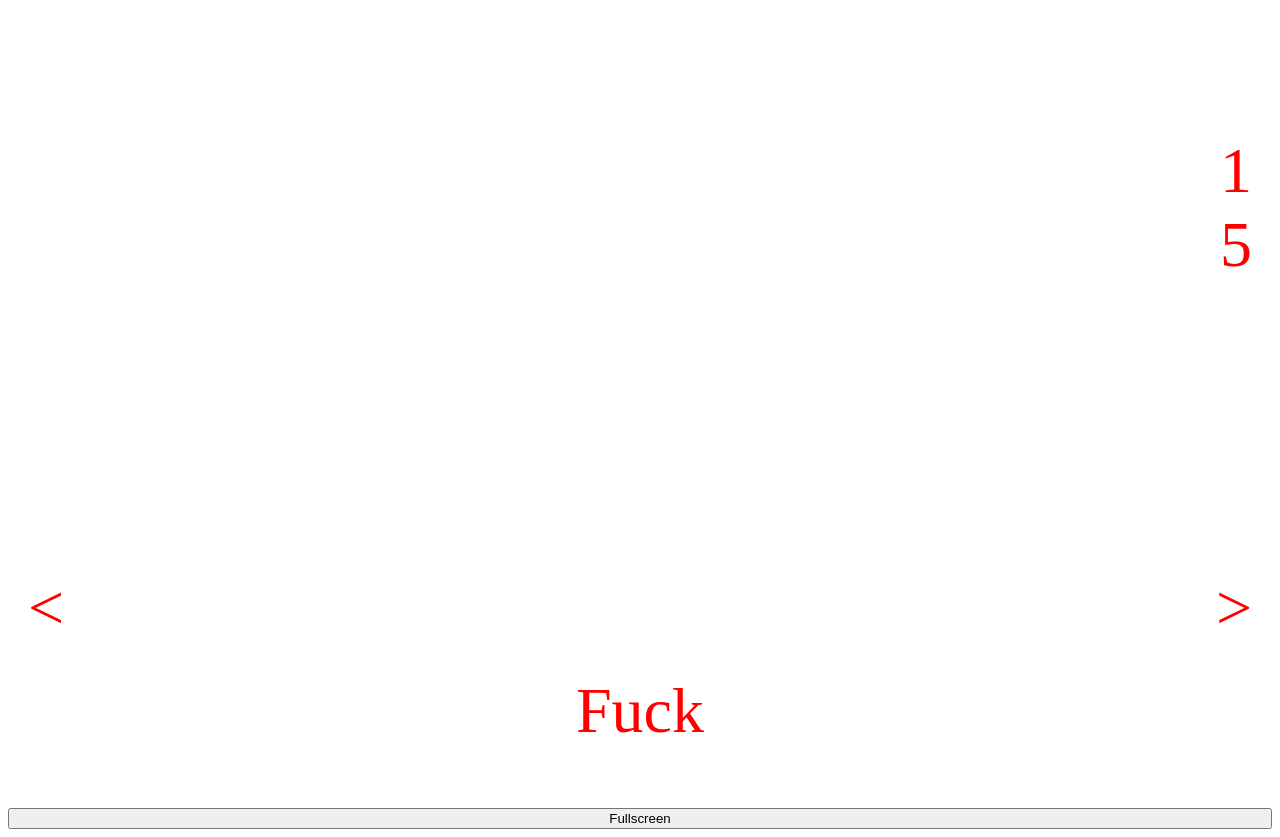
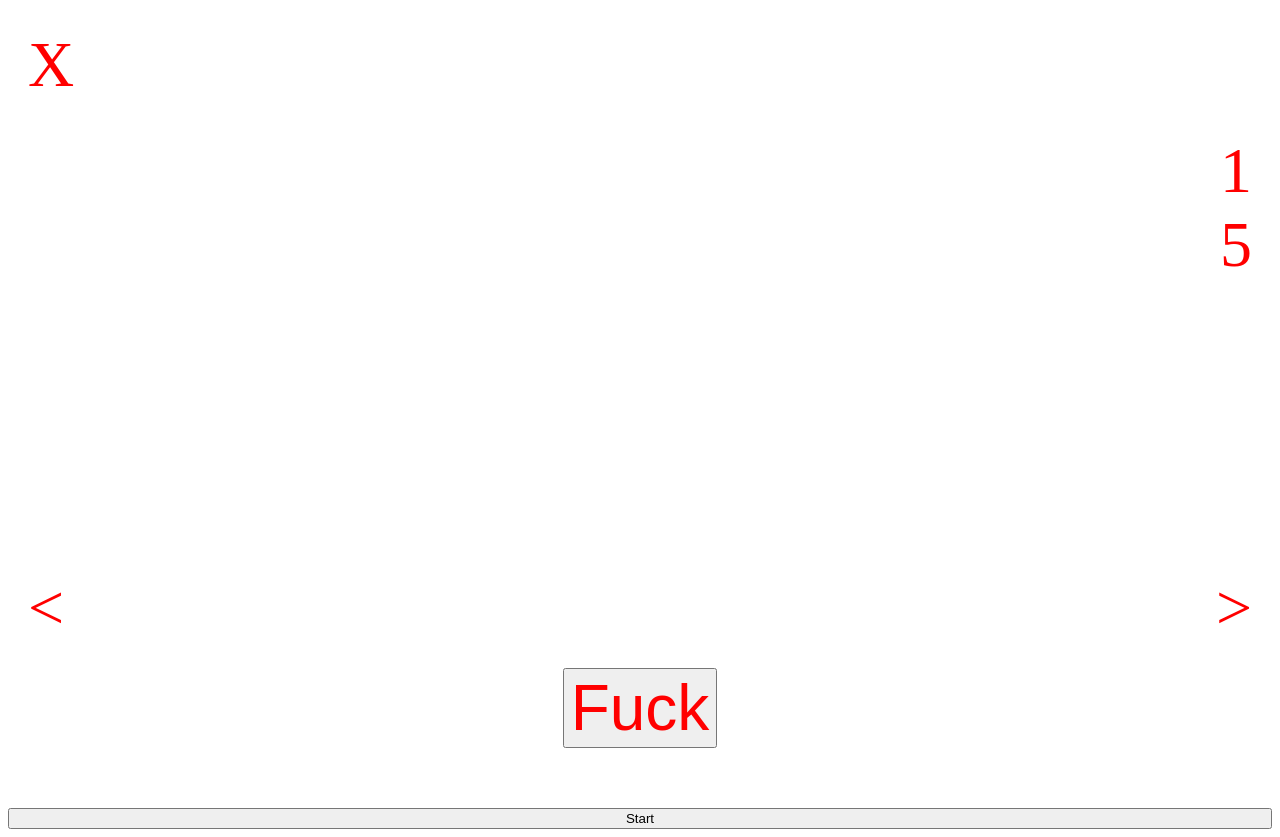
Before and after one commit to okiest/vbooth, a Django app: template strip/templates/postcard.html in a window 1280 px wide. Run offline with Django 3.2, Linux system fonts and the light colour scheme; the template is opened without the code that fills it, so the values that code supplies are empty; a map, chart or similar area stays blank; some libraries are stand-ins or nearby versions.

Commit message:
Add buttons for troubleshooting

```diff
--- a/strip/templates/postcard.html
+++ b/strip/templates/postcard.html
@@ -7,6 +7,9 @@
 
 <div class="canvas-dummy">
   <!--<img class="img-overlay" src="/media/greetings_from.png" />-->
+  <div class="top-left">
+    <div class="exit-butt">X</div>
+  </div>
   <div class="hud">
   <div class="remaining">1</div>
   <div class="countdown">5</div>
@@ -15,14 +18,14 @@
   <div class="left-pointer"><</div>
   </div>
   <div class="center-butts">
-  <div class="start-butt"> Fuck</div>
+  <button id="fullscreen" onClick="fullscreen()" class="start-butt">Fuck</button>
   </div>
   <div class="right-butts">
   <div class="right-pointer">></div>
   </div>
   <canvas class="canvas"></canvas>
 </div>
-<button id="camerabutt" onClick="fullscreen()">Fullscreen</button>
+<button id="camerabutt" onClick="startCamera()">Start</button>
 <video class="player"></video>
 <div class="strip"></div>
 
```
